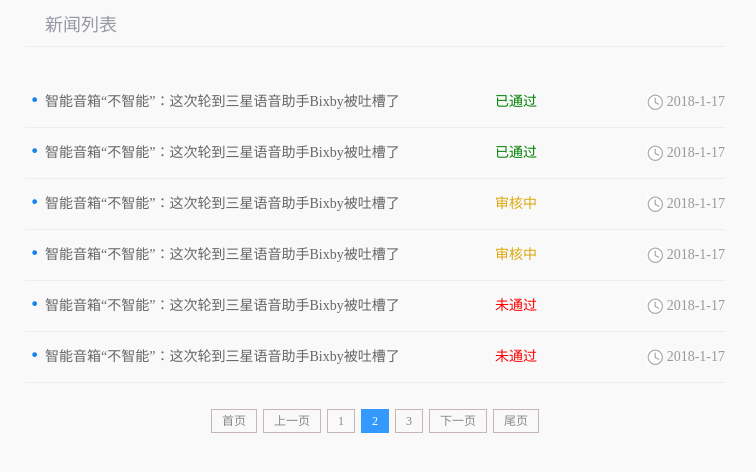
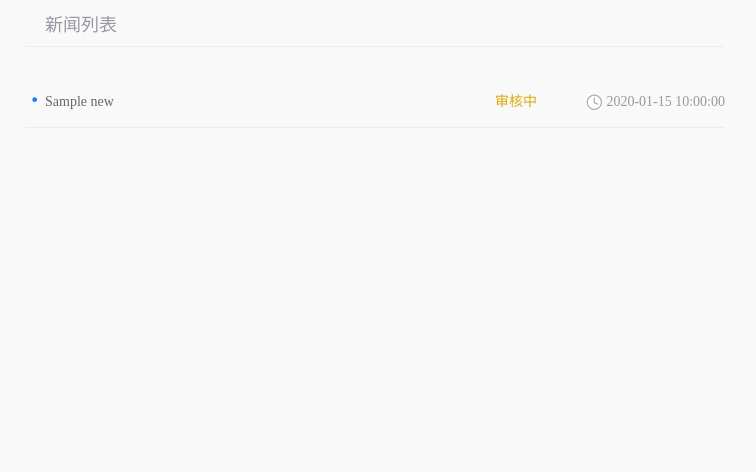
Before and after one commit to sakoXY/NewsSystem, a Flask app: page /user/news_list in a window 1280 px wide. Shown: the top 472 px of the page, without its empty margins (265-1021 px from the left). Run offline with Flask 3, Linux system fonts and the light colour scheme; the visitor is signed in with stand-in values (Sample User, id 1); tables that the repository leaves empty hold one stand-in row (values such as "Sample post"); parts of the project's set-up code (start-up, migrations or seed data) failed here and were passed over; some libraries are stand-ins or nearby versions.

Commit message:
用户新闻列表前端数据渲染

```diff
--- a/info/templates/users/user_news_list.html
+++ b/info/templates/users/user_news_list.html
@@ -13,22 +13,38 @@
     <div class="news_list">
         <h3>新闻列表</h3>
         <ul class="article_list">
-            <li><a href="user_news_release.html">智能音箱“不智能”：这次轮到三星语音助手Bixby被吐槽了</a><em class="pass">已通过</em><span>2018-1-17</span></li>
-            <li><a href="#">智能音箱“不智能”：这次轮到三星语音助手Bixby被吐槽了</a><em class="pass">已通过</em><span>2018-1-17</span></li>
-            <li><a href="#">智能音箱“不智能”：这次轮到三星语音助手Bixby被吐槽了</a><em class="review">审核中</em><span>2018-1-17</span></li>
-            <li><a href="#">智能音箱“不智能”：这次轮到三星语音助手Bixby被吐槽了</a><em class="review">审核中</em><span>2018-1-17</span></li>
-            <li>
-                <a href="#">智能音箱“不智能”：这次轮到三星语音助手Bixby被吐槽了</a>
-                <em class="nopass">未通过</em>
-                <span>2018-1-17</span>
-                <b>未通过原因：因为写的太boring,因为写的太boring,因为写的太boring,因为写的太boring,</b>
-            </li>
-            <li>
-                <a href="#">智能音箱“不智能”：这次轮到三星语音助手Bixby被吐槽了</a>
-                <em class="nopass">未通过</em>
-                <span>2018-1-17</span>
-                <b>未通过原因：因为写的太煽情,因为写的太煽情,因为写的太煽情,因为写的太煽情,</b>
-            </li>
+            {# 遍历用户发布的新闻 #}
+            {% for news in data.news_list %}
+                {% if news.status == 0 %}
+                    <li><a href="user_news_release.html">{{ news.title }}</a><em class="pass">已通过</em><span>{{ news.create_time }}</span></li>
+                {% elif news.status == 1 %}
+                    <li><a href="#">{{ news.title }}</a><em class="review">审核中</em><span>{{ news.create_time }}</span></li>
+                {% else %}
+                    <li>
+                        <a href="#">{{ news.title }}</a>
+                        <em class="nopass">未通过</em>
+                        <span>{{ news.create_time }}</span>
+                        <b>未通过原因：{{ news.reason }}</b>
+                    </li>
+                {% endif %}
+            {% endfor %}
+
+{#            <li><a href="user_news_release.html">智能音箱“不智能”：这次轮到三星语音助手Bixby被吐槽了</a><em class="pass">已通过</em><span>2018-1-17</span></li>#}
+{#            <li><a href="#">智能音箱“不智能”：这次轮到三星语音助手Bixby被吐槽了</a><em class="pass">已通过</em><span>2018-1-17</span></li>#}
+{#            <li><a href="#">智能音箱“不智能”：这次轮到三星语音助手Bixby被吐槽了</a><em class="review">审核中</em><span>2018-1-17</span></li>#}
+{#            <li><a href="#">智能音箱“不智能”：这次轮到三星语音助手Bixby被吐槽了</a><em class="review">审核中</em><span>2018-1-17</span></li>#}
+{#            <li>#}
+{#                <a href="#">智能音箱“不智能”：这次轮到三星语音助手Bixby被吐槽了</a>#}
+{#                <em class="nopass">未通过</em>#}
+{#                <span>2018-1-17</span>#}
+{#                <b>未通过原因：因为写的太boring,因为写的太boring,因为写的太boring,因为写的太boring,</b>#}
+{#            </li>#}
+{#            <li>#}
+{#                <a href="#">智能音箱“不智能”：这次轮到三星语音助手Bixby被吐槽了</a>#}
+{#                <em class="nopass">未通过</em>#}
+{#                <span>2018-1-17</span>#}
+{#                <b>未通过原因：因为写的太煽情,因为写的太煽情,因为写的太煽情,因为写的太煽情,</b>#}
+{#            </li>#}
         </ul>
         <div id="pagination" class="page"></div>
         <script>
@@ -37,10 +53,11 @@
 
             $(function(){
                 $("#pagination").pagination({
-                    currentPage: 2,
-                    totalPage: 3,
+                    currentPage: {{ data.currentPage }},
+                    totalPage: {{ data.totalPage }},
                     callback: function(current) {
-                        alert('ok!');
+                        {#alert('ok!');#}
+                        window.location.href = "/user/news_list?p="+current;
                     }
                 });
             });
```
Also changed, not shown: 1 other file.
